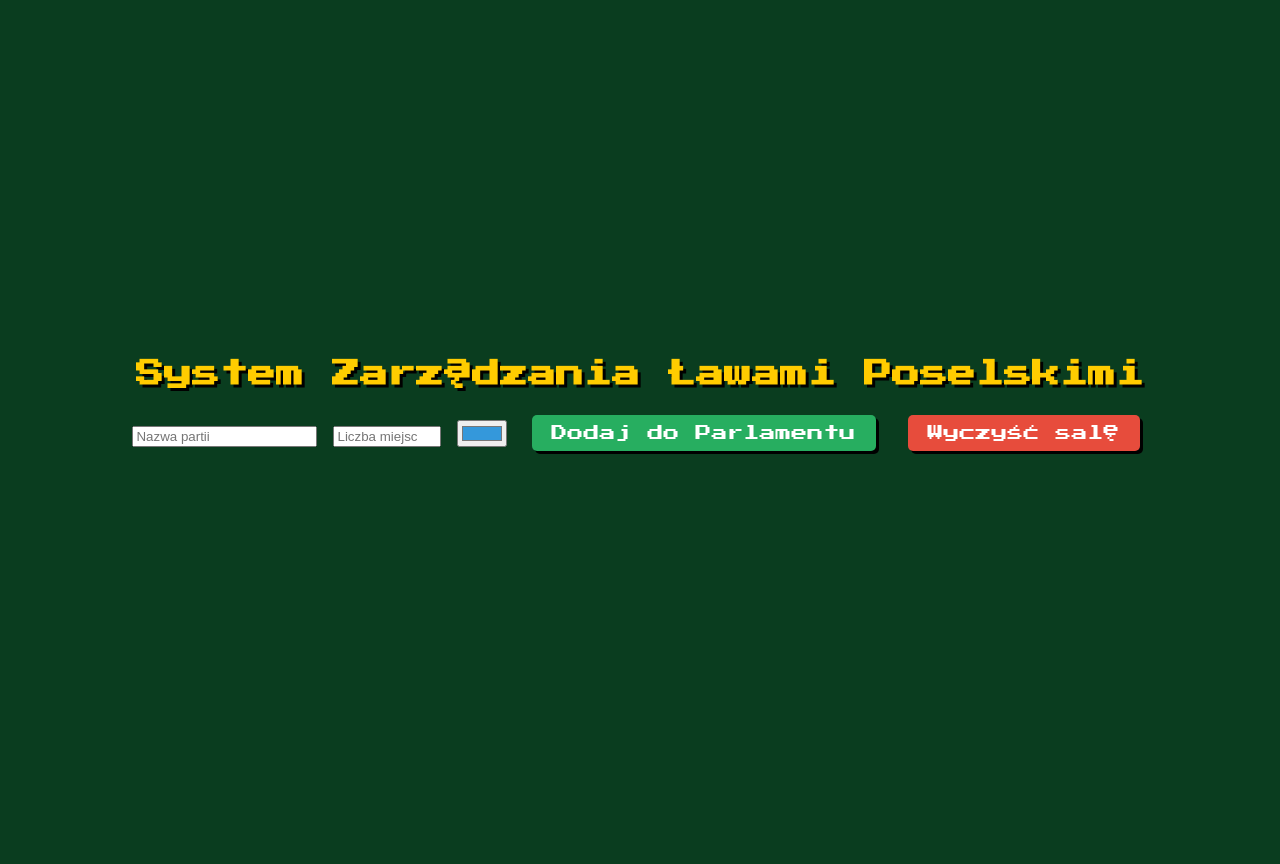
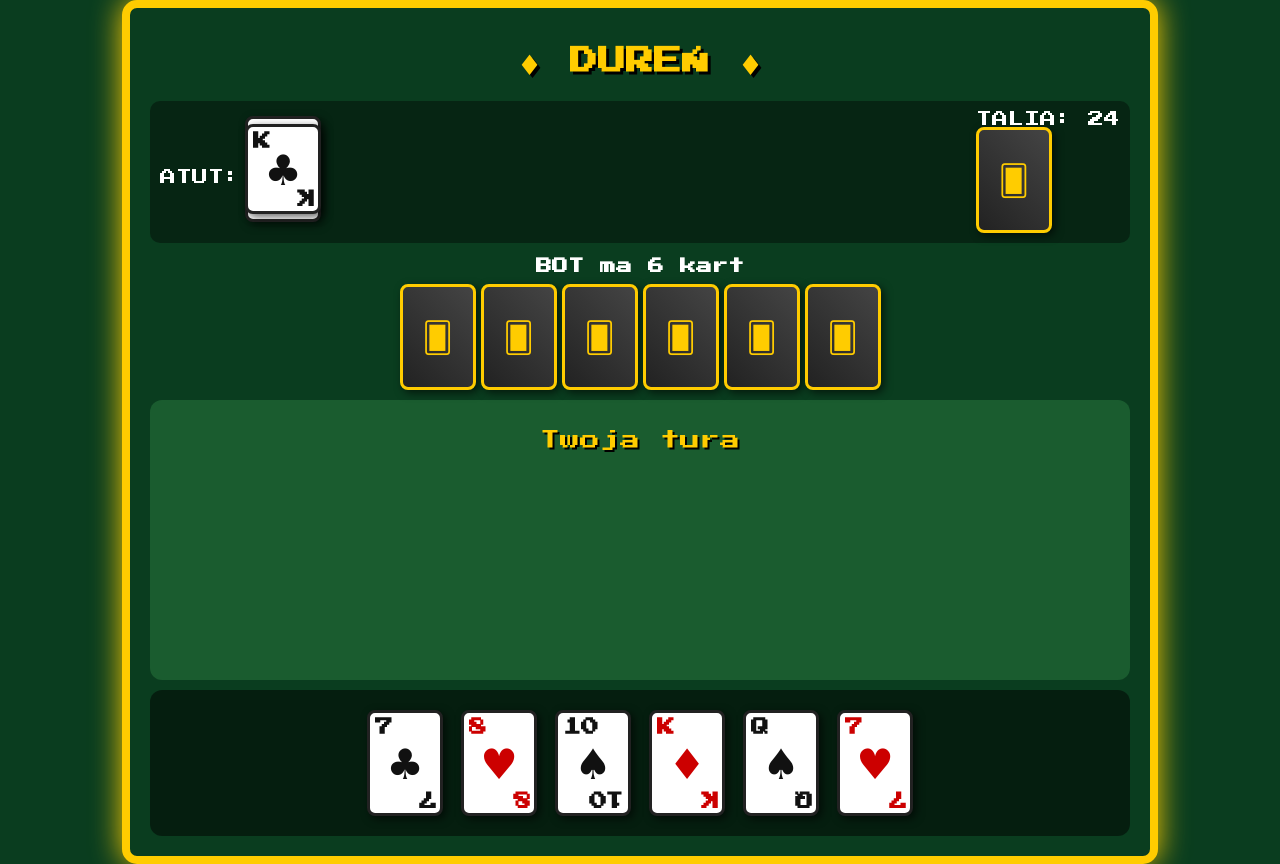
Before and after one commit to jdrzj5/durak.github.io, a plain HTML site: page index.html in a window 1280 px wide. Before the commit the page ends 800 px from the top, so only its background shows below. Drawn offline with Linux system fonts and the light colour scheme.

Commit message:
Update index.html

```diff
--- a/index.html
+++ b/index.html
@@ -2,24 +2,40 @@
 <html lang="pl">
 <head>
     <meta charset="UTF-8">
-    <title>Symulator Sejmu 460</title>
+    <meta name="viewport" content="width=device-width, initial-scale=1.0">
+    <title>Dureń</title>
     <link rel="stylesheet" href="style.css">
 </head>
 <body>
+    <div id="game">
+        <header>
+            <h1>♦ DUREŃ ♦</h1>
+            <p></p>
+        </header>
 
-    <h1>System Zarządzania Ławami Poselskimi</h1>
+        <div class="area">
+            <div id="trump-area"><span>ATUT:</span><div id="trump-card" class="card"></div></div>
+            <div id="deck-area"><span>TALIA: <span id="deck-count">24</span></span><div class="card-back">🂠</div></div>
+        </div>
 
-    <div id="parliament-canvas"></div>
+        <div class="info"><strong>BOT ma <span id="bot-count">6</span> kart</strong></div>
+        <div style="text-align:center; margin:10px;"><div id="bot-hand" style="display:flex; justify-content:center; gap:5px;"></div></div>
 
-    <div id="legend"></div>
+        <div id="table">
+            <div id="status">Twoja tura</div>
+            <div id="table-pairs"></div>
+        </div>
 
-    <div id="controls">
-        <input type="text" id="pName" placeholder="Nazwa partii">
-        <input type="number" id="pSeats" placeholder="Liczba miejsc" style="width: 100px;">
-        <input type="color" id="pColor" value="#3498db">
-        <button onclick="addParty()" style="background: #27ae60; color: white; border: none; padding: 10px 20px; border-radius: 5px; cursor: pointer;">Dodaj do Parlamentu</button>
-        <button onclick="clearAll()" style="background: #e74c3c; color: white; border: none; padding: 10px 20px; border-radius: 5px; cursor: pointer;">Wyczyść salę</button>
+        <div id="player-hand"></div>
+
+        <div style="text-align:center;" id="action-buttons"></div>
     </div>
+
+    <div id="win-screen" class="win">
+        <div id="win-text"></div>
+        <button onclick="restartGame()" style="margin-top:30px; padding:15px 40px; font-size:20px;">JESZCZE RAZ</button>
+    </div>
+
     <script src="script.js"></script>
 </body>
 </html>
```
